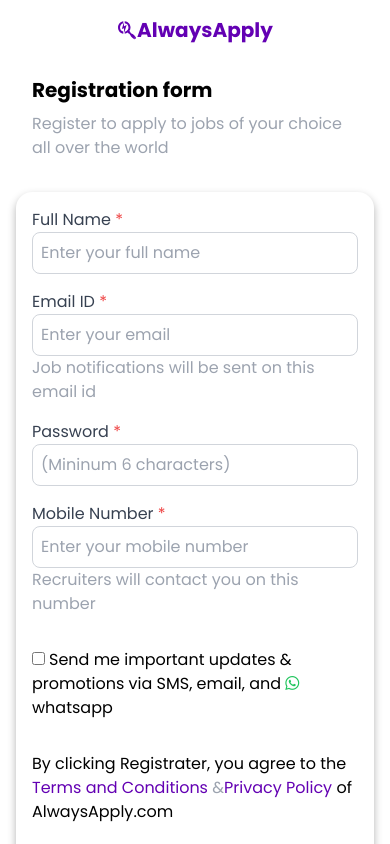
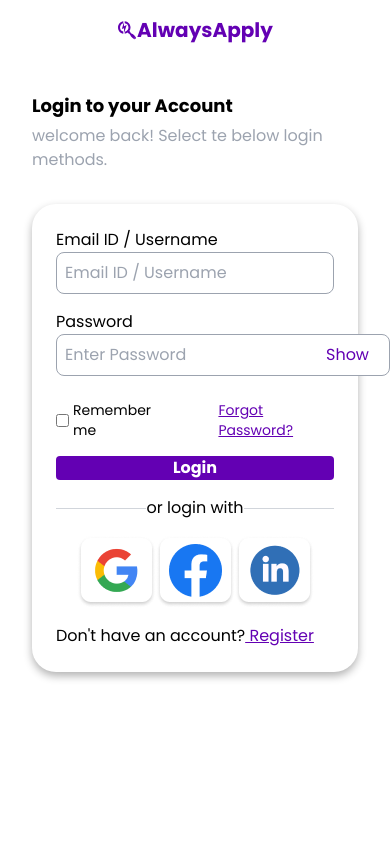
Before and after one commit to segnitsega/job_portal, a React (Vite) app: page / in a window 390 px wide. Shown: the top 844 px of the page. Built offline with nearby package versions, Linux system fonts and the light colour scheme; a web font is replaced by a local one.

Commit message:
LoginPage made responsive on mobile phones

```diff
--- a/src/App.jsx
+++ b/src/App.jsx
@@ -21,7 +21,7 @@
       <JobSearch/>
       <PostJob />   */}
 
-    <Registration/>
+        <LoginPage/>
 
 
     </div>
--- a/src/components/LoginPage.jsx
+++ b/src/components/LoginPage.jsx
@@ -11,7 +11,6 @@
     <div>
 
         {/* started from the smallest screen sizes (320px) */}
-
         <div className="lg:flex lg:justify-between lg:p-8">
 
             <div className="flex items-center justify-center mt-4 lg:ml-20 ">
@@ -19,14 +18,14 @@
                 <p className="text-primary font-bold text-xl cursor-pointer">AlwaysApply</p>
             </div>
 
-            <nav className="flex space-x-3 lg:space-x-10 justify-around mt-4">
+            <nav className="hidden lg:flex space-x-3 lg:space-x-10 justify-around mt-4">
                 <p className="active:text-primary active:font-bold lg:text-black lg:hover:text-primary lg:hover:font-bold lg:hover:text-lg cursor-pointer">Home</p>
                 <p className="active:text-primary active:font-bold lg:text-black lg:hover:text-primary lg:hover:font-bold lg:hover:text-lg cursor-pointer">Find Jobs</p>
                 <p className="active:text-primary active:font-bold lg:text-black lg:hover:text-primary lg:hover:font-bold lg:hover:text-lg cursor-pointer">Employers</p>
                 <p className="active:text-primary active:font-bold lg:text-black lg:hover:text-primary lg:hover:font-bold lg:hover:text-lg cursor-pointer">About Us</p>
             </nav>
 
-            <div className="flex gap-4 mt-4 lg:gap-0 lg:space-x-4 lg:mt-0 lg:block lg:mr-20">
+            <div className="hidden lg:flex gap-4 mt-4 lg:gap-0 lg:space-x-4 lg:mt-0 lg:mr-20">
 
                 <button className="text-primary font-bold hover:text-white ml-4 hover:bg-primary hover:border-none border-2 border-primary px-1 py-1 transition-transform transform hover:scale-105 hover:shadow-lg rounded md:ml-4 lg:px-6 lg:py-3">Contact Us</button>
 
@@ -37,65 +36,66 @@
 
 
 
-    {/* The Login Page */}
-    <div>
-        <div className="flex flex-col gap-2 ml-32 mt-20">
-            <h1 className="font-bold text-4xl">Login to your Account</h1>
+     {/* The Login Page */}
+
+        <div className="flex flex-col ml-8 mt-12 gap-1 lg:gap-2 lg:ml-32 lg:mt-20">
+            <h1 className="font-bold text-lg lg:text-4xl ">Login to your Account</h1>
             <p className="text-gray-400">welcome back! Select te below login methods.</p>
         </div>
 
-        <div className="flex gap-32 ml-32 mr-8 mt-12 mb-16 shadow-[0_4px_8px_rgba(0,0,0,0.3)] rounded-3xl w-auto">
+        <div className="flex flex-col m-8 p-6 lg:flex-row lg:gap-32 lg:ml-32 lg:mr-8 lg:mt-12 lg:mb-16 shadow-[0_4px_8px_rgba(0,0,0,0.3)] rounded-3xl w-auto">
 
-            <div>
-                <div className="flex flex-col pl-8 pt-10">
+            <div className="custom:flex custom:flex-col gap-4">
+
+                <div className="flex flex-col lg:pl-8 lg:pt-10">
                     <label htmlFor="email">Email ID / Username</label>
-                    <input type="text" placeholder="Email ID / Username" className="border border-gray-400 p-2 rounded-lg mr-8 w-96 px-8 py-4 focus:ring-2 focus:ring-blue-500 focus:outline-none"/>
+                    <input type="text" placeholder="Email ID / Username" className="border border-gray-400 p-2 rounded-lg lg:mr-8 lg:w-96 lg:px-8 lg:py-4 focus:ring-2 focus:ring-blue-500 focus:outline-none"/>
                 </div>
 
-                <div className="flex flex-col pl-8 mt-10">
+                <div className="flex flex-col lg:pl-8 lg:mt-10">
 
                     <label htmlFor="password">Password</label>
-                    <div>
-                        <input type="text" placeholder="Enter Password" className="border border-gray-400 p-2 rounded-lg px-8 py-4 w-96 focus:ring-2 focus:ring-blue-500 focus:outline-none"/>
-                        <span className="-ml-14 text-primary cursor-pointer">Show</span>
+                    <div className="custom:flex custom:items-center">
+                        <input type="text" placeholder="Enter Password" className="border border-gray-400 p-2 rounded-lg lg:px-8 lg:py-4 lg:w-96 focus:ring-2 focus:ring-blue-500 focus:outline-none "/>
+                        <span className="-ml-16 lg:-ml-14 text-primary cursor-pointer">Show</span>
                     </div>
                 </div>
 
-                    <div className="flex justify-between mt-2 ml-8 mr-8">
-                        <label htmlFor="radio">
+                    <div className="flex justify-between custom:gap-12 custom:text-sm mt-2 lg:ml-8 lg:mr-8">
+                        <label htmlFor="radio" className="custom:flex custom:items-center">
                             <input type="checkbox" className="mr-1"/>
                             Remember me
                         </label>
                         <p className="text-primary underline">Forgot Password?</p>
                     </div>
 
-                    <button className="text-white font-bold bg-primary mt-10 ml-4 px-8 py-3 hover:bg-primary rounded transition-transform transform hover:scale-105 hover:shadow-lg w-96">Login</button>
+                    <button className="text-white font-bold bg-primary lg:mt-10 lg:ml-4 lg:px-8 lg:py-3 hover:bg-primary rounded transition-transform transform hover:scale-105 hover:shadow-lg lg:w-96">Login</button>
 
-                    <div className="flex items-center gap-4 mt-10 mb-6">
+                    <div className="flex items-center lg:gap-4 lg:mt-10 lg:mb-6">
                         <div className="border-t border-gray-300 flex-grow"></div>
                         <p>or login with</p>
                         <div className="border-t border-gray-300 flex-grow"></div>
                     </div>
 
-                    <div className="flex justify-center gap-4">
+                    <div className="flex justify-center lg:gap-4">
                         <img src={google} alt="google_img" />
                         <img src={fb} alt="fb_img" />
                         <img src={linkedIn} alt="linkedIn_img" />
                     </div>
 
 
-                    <p className="ml-16 mt-16 pb-8 ">Don't have an account?<span className="underline text-primary cursor-pointer"> Register</span></p>
+                    <p className="lg:ml-16 lg:mt-16 lg:pb-8 ">Don't have an account?<span className="underline text-primary cursor-pointer"> Register</span></p>
 
             </div>
 
-            <div>
+            <div className="hidden lg:block">
                 <img src={sitting} alt="sitting_person" className=""/>
             </div>
 
         </div>
 
 
-    </div>
+
     </div>
   )
 }
--- a/src/components/PostJob.jsx
+++ b/src/components/PostJob.jsx
@@ -16,14 +16,14 @@
                 <p className="text-primary font-bold text-xl cursor-pointer">AlwaysApply</p>
             </div>
 
-            <nav className="flex space-x-3 lg:space-x-10 justify-around mt-4">
+            <nav className="hidden lg:flex space-x-3 lg:space-x-10 justify-around mt-4">
                 <p className="active:text-primary active:font-bold lg:text-black lg:hover:text-primary lg:hover:font-bold lg:hover:text-lg cursor-pointer">Home</p>
                 <p className="active:text-primary active:font-bold lg:text-black lg:hover:text-primary lg:hover:font-bold lg:hover:text-lg cursor-pointer">Find Jobs</p>
                 <p className="active:text-primary active:font-bold lg:text-black lg:hover:text-primary lg:hover:font-bold lg:hover:text-lg cursor-pointer">Employers</p>
                 <p className="active:text-primary active:font-bold lg:text-black lg:hover:text-primary lg:hover:font-bold lg:hover:text-lg cursor-pointer">About Us</p>
             </nav>
 
-            <div className="flex gap-4 mt-4 lg:gap-0 lg:space-x-4 lg:mt-0 lg:block lg:mr-20">
+            <div className="hidden lg:flex gap-4 mt-4 lg:gap-0 lg:space-x-4 lg:mt-0 lg:mr-20">
 
                 <button className="text-primary font-bold hover:text-white ml-4 hover:bg-primary hover:border-none border-2 border-primary px-1 py-1 transition-transform transform hover:scale-105 hover:shadow-lg rounded md:ml-4 lg:px-6 lg:py-3">Contact Us</button>
 
```
